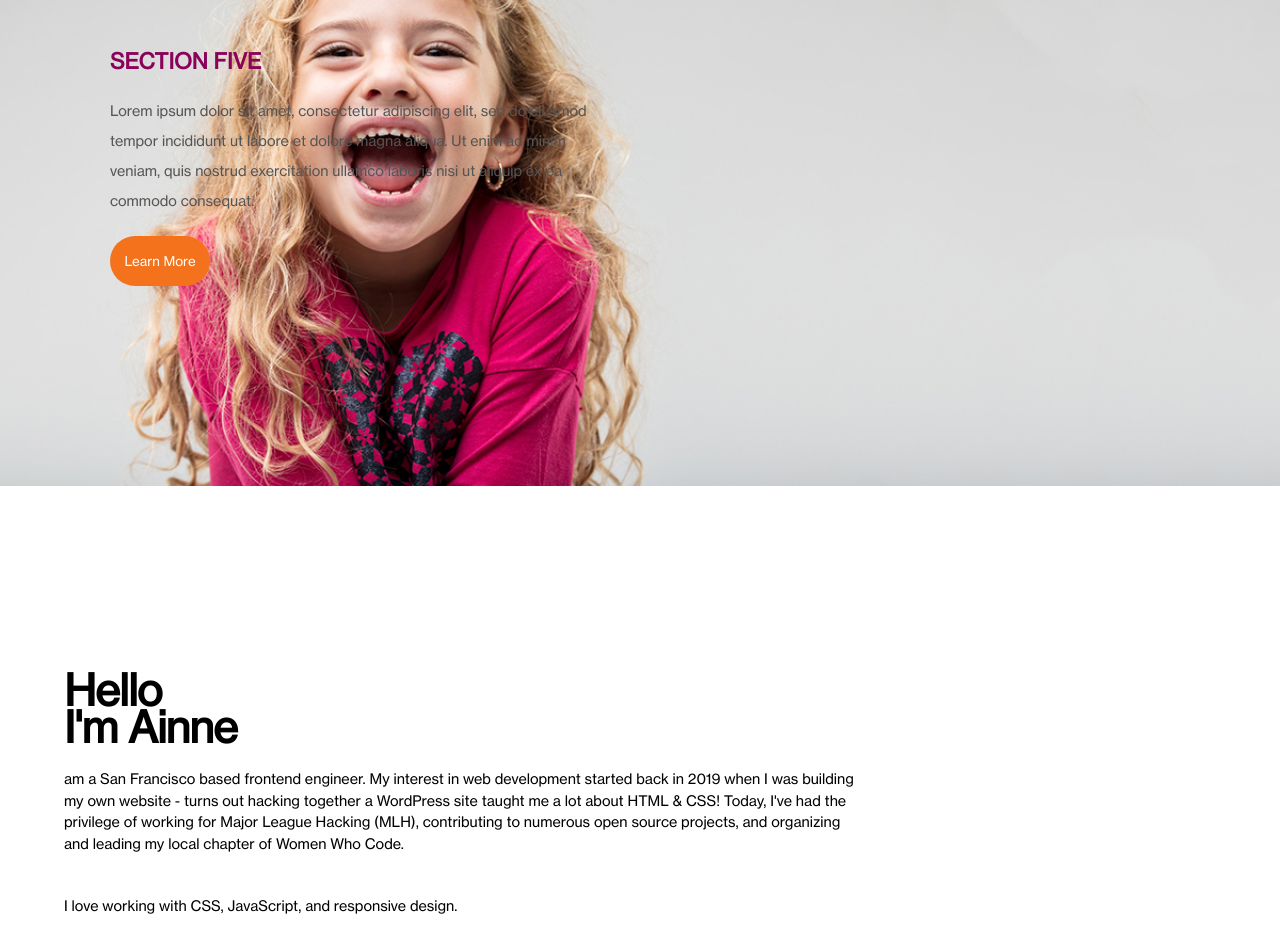
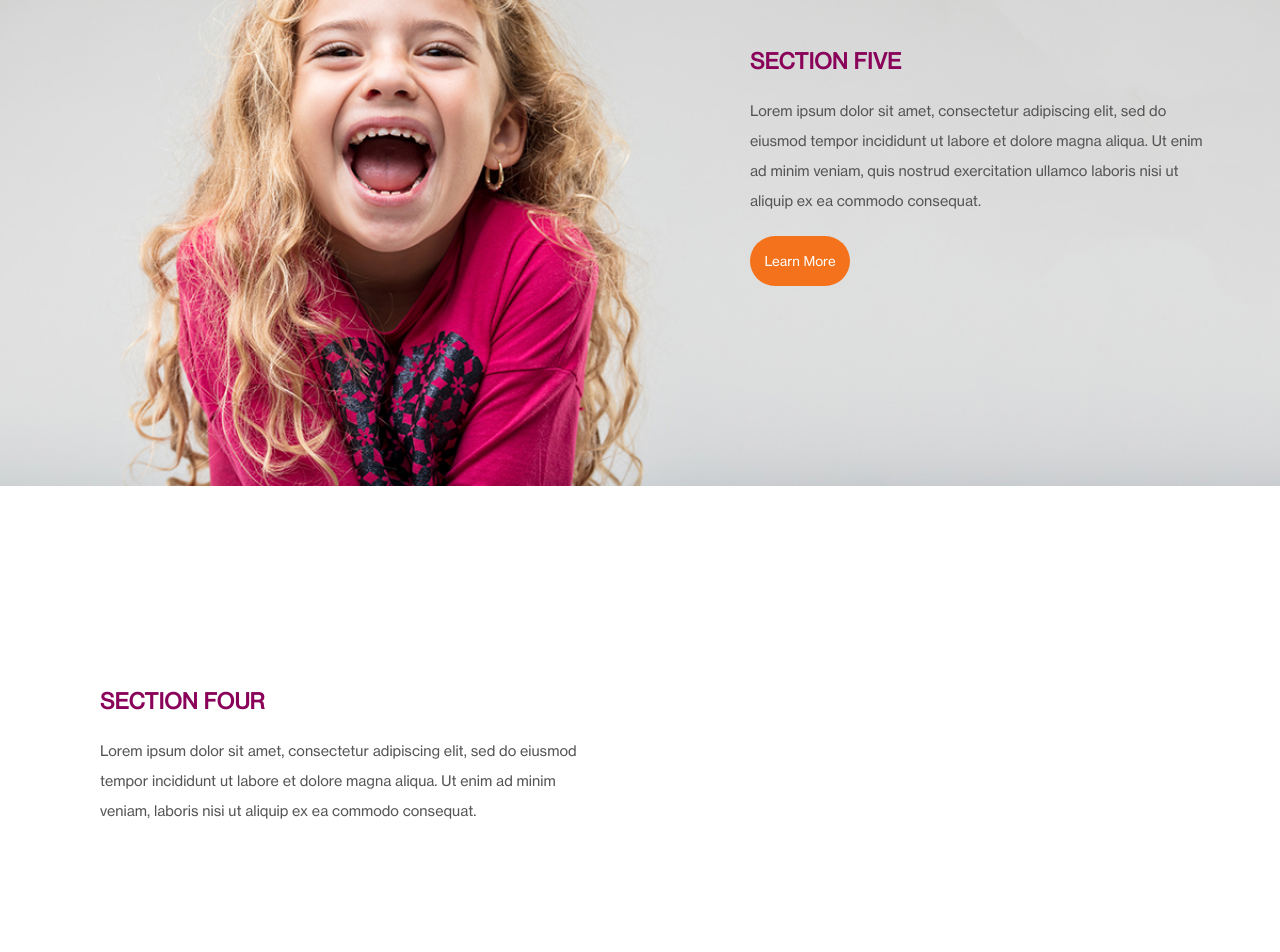
Before and after one commit to ainneo/RG-FE-Test, a React (Create React App) app: page / in a window 1280 px wide. Shown: the part 2764-3716 px from the top of the page. After the commit the page ends 3690 px from the top, so only its background shows below. Built offline with nearby package versions, Linux system fonts and the light colour scheme.

Commit message:
start section six

```diff
--- a/src/components/Navbar/NavbarStyles.js
+++ b/src/components/Navbar/NavbarStyles.js
@@ -11,7 +11,7 @@ export const Nav = styled.nav`
   justify-content: center;
   align-items: center;
   font-size: 1rem;
-  position: fixed;
+  position: fixed !important;
   top: 0;
   z-index: 1000;
   background: #fff;
--- a/src/components/SectionFive/sectionFive.css
+++ b/src/components/SectionFive/sectionFive.css
@@ -10,22 +10,21 @@ html {
   background-repeat: no-repeat;
   background-position: center;
   display: flex;
+  flex-flow: row-reverse;
 }
 
 .sectionFive-banner-content {
   display: flex;
-  justify-content: right;
-  padding-left: 100px;
+  /* justify-content: center; */
+  align-items: center;
 }
 
 .sectionFive-banner-text {
-  min-width: 320px;
-  width: 500px;
+  max-width: 680px;
   display: flex;
   flex-direction: column;
-  justify-content: center;
-  align-items: right;
   color: #890159;
+  padding: 0 60px 0 140px;
 }
 
 .sectionFive-banner-text p {
--- a/src/components/SectionFour/index.js
+++ b/src/components/SectionFour/index.js
@@ -13,7 +13,7 @@ export default function SectionFour() {
   }, []);
 
   return (
-    <div id="learnMore" className="sectionFour-container">
+    <div id="what" className="sectionFour-container">
       <div className="sectionFour-content">
         <div data-aos="fade-up" className="sectionFour-text">
           <h2>
--- /dev/null
+++ b/src/components/SectionSix/index.js
@@ -0,0 +1,28 @@
+import { useEffect } from "react";
+import "./sectionSix.css";
+import Aos from "aos";
+import "aos/dist/aos.css"; //Aos.init sets global animations to things that we want to animate
+
+export default function SectionSix() {
+  useEffect(() => {
+    Aos.init({ duration: 3000, delay: 100 });
+  }, []);
+
+  return (
+    <div id="what" className="sectionSix-container">
+      <div className="sectionSix-content">
+        <div data-aos="fade-up" className="sectionSix-text">
+          <h2>
+            <span>SECTION FOUR</span>
+          </h2>
+          <p>
+            Lorem ipsum dolor sit amet, consectetur adipiscing elit, sed do
+            eiusmod tempor incididunt ut labore et dolore magna aliqua. Ut enim
+            ad minim veniam, laboris nisi ut aliquip ex ea commodo consequat.
+          </p>
+        </div>
+        <div className="sectionSix-icons-container"></div>
+      </div>
+    </div>
+  );
+}
--- /dev/null
+++ b/src/components/SectionSix/sectionSix.css
@@ -0,0 +1,44 @@
+html {
+  font-size: 80%;
+}
+
+.sectionSix-container {
+  padding-top: 100px;
+  width: 100%;
+}
+
+.sectionSix-text {
+  width: 100%;
+  display: flex;
+  flex-direction: column;
+  justify-content: center;
+  align-items: left;
+  padding: 100px;
+}
+
+.sectionSix-text h2 {
+  padding-bottom: 20px;
+  color: #890159;
+  margin: 0;
+}
+
+.sectionSix-text p {
+  color: #555;
+}
+
+.sectionSix-icons-container {
+  width: 100%;
+  height: 100%;
+  display: flex;
+  justify-content: center;
+  align-items: center;
+}
+
+@media screen and (min-width: 767px) {
+  html {
+    font-size: 90%;
+  }
+  .sectionSix-content {
+    display: flex;
+  }
+}
--- a/src/components/Sidebar/index.js
+++ b/src/components/Sidebar/index.js
@@ -19,7 +19,7 @@ const Sidebar = ({ isOpen, toggle }) => {
           <SidebarLink to="learnMore" onClick={toggle}>
             Learn More
           </SidebarLink>
-          <SidebarLink to="whatWeDo" onClick={toggle}>
+          <SidebarLink to="what" onClick={toggle}>
             What We Do
           </SidebarLink>
           <SidebarLink to="about" onClick={toggle}>
--- a/src/pages/index.js
+++ b/src/pages/index.js
@@ -1,12 +1,12 @@
 import { useState, useEffect } from "react";
 import Navbar from "../components/Navbar";
-import About from "../components/AboutSection";
 import Sidebar from "../components/Sidebar";
 import Landing from "../components/LandingSection";
 import SectionTwo from "../components/SectionTwo";
 import SectionThree from "../components/SectionThree";
 import SectionFour from "../components/SectionFour";
 import SectionFive from "../components/SectionFive";
+import SectionSix from "../components/SectionSix";
 import Aos from "aos";
 import "aos/dist/aos.css"; //Aos.init sets global animations to things that we want to animate
 
@@ -18,7 +18,7 @@ export default function Home() {
   };
 
   useEffect(() => {
-    Aos.init({ duration: 1000, delay: 100 });
+    Aos.init({ duration: 1000, delay: 80 });
   }, []);
 
   return (
@@ -35,9 +35,12 @@ export default function Home() {
       <div data-aos="fade-right">
         <SectionFour />
       </div>
-
-      <SectionFive />
-      <About />
+      <div data-aos="fade-left">
+        <SectionFive />
+      </div>
+      <div data-aos="fade-right">
+        <SectionSix />
+      </div>
     </>
   );
 }
```
